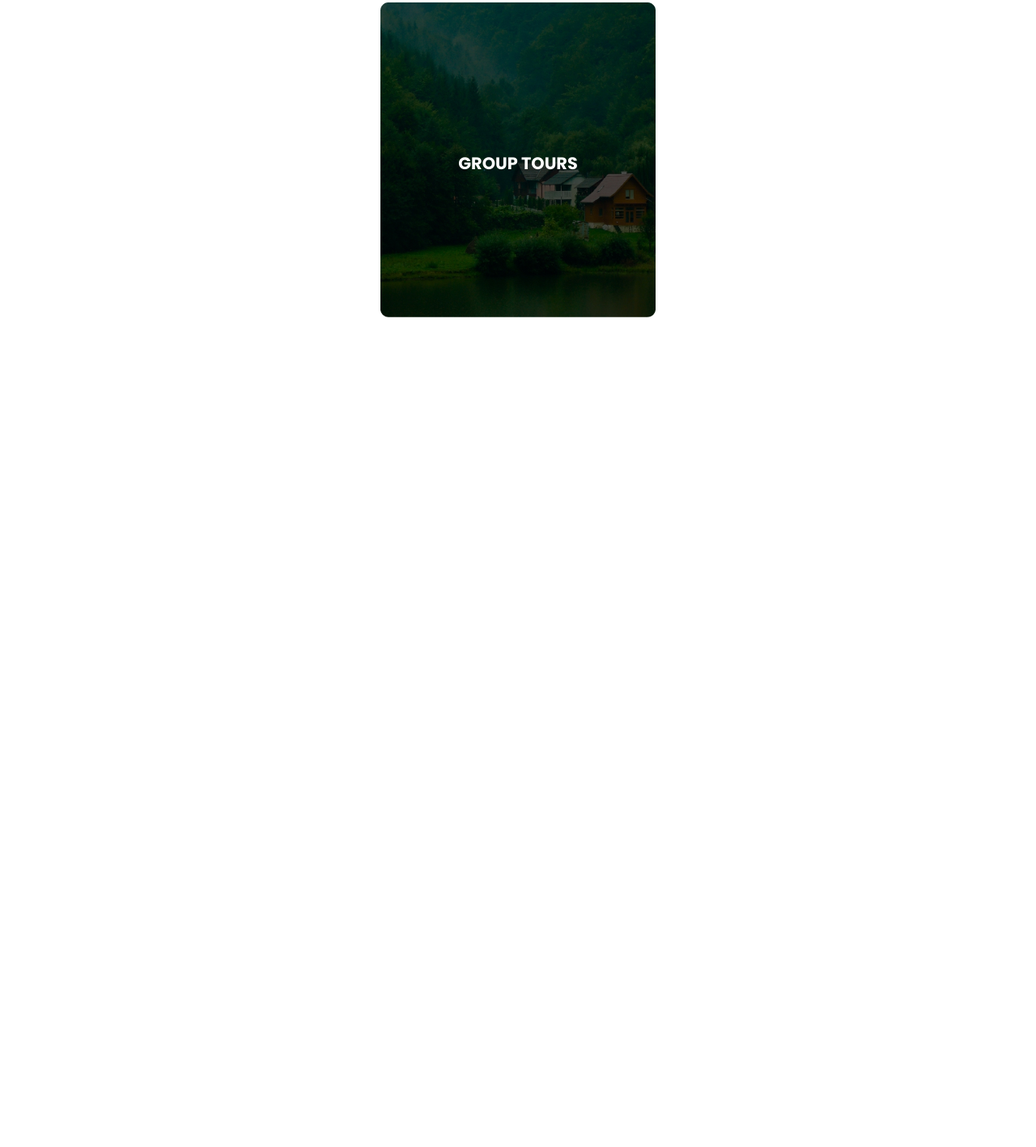
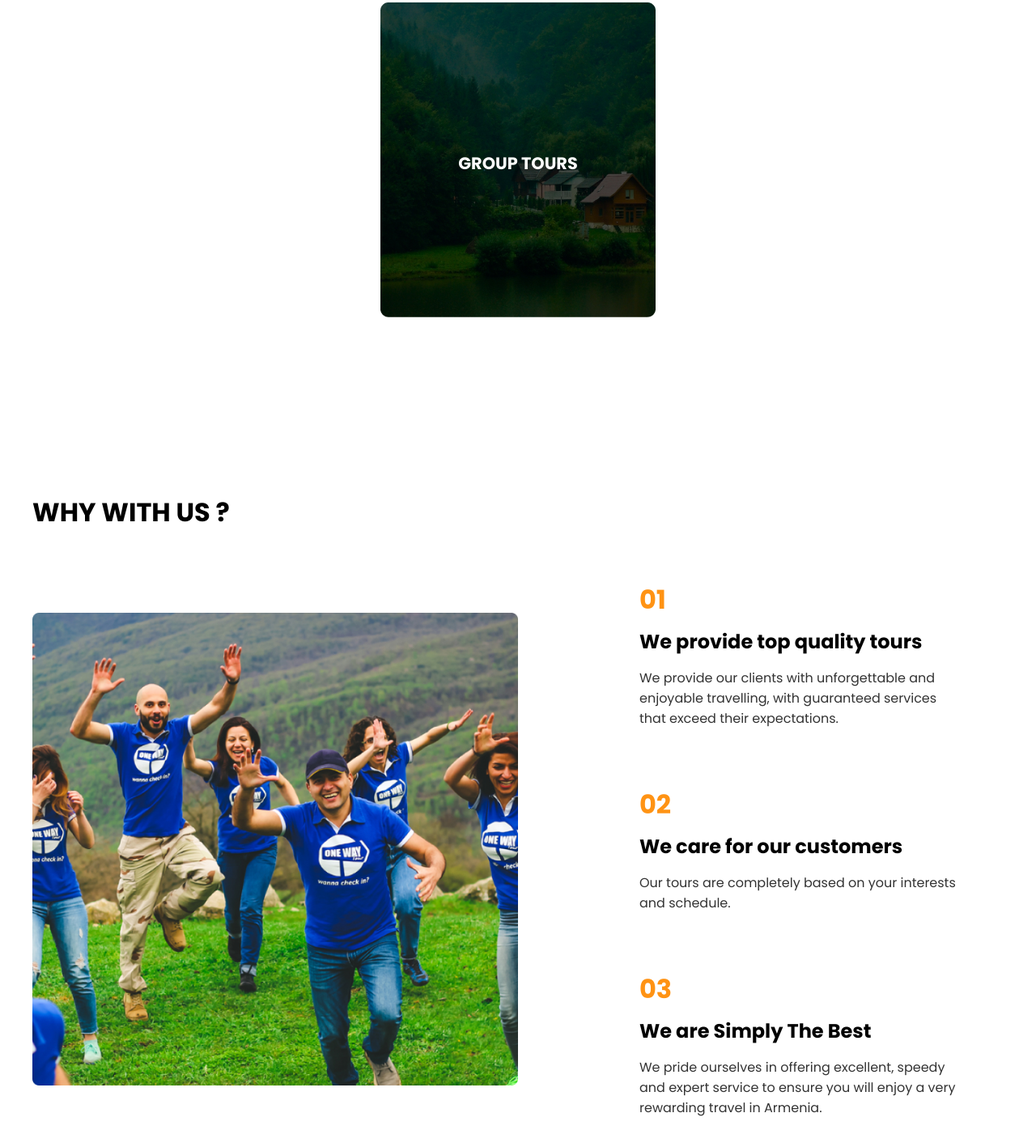
Before and after one commit to Vazgen04/OneWay-TravelAgency, a plain HTML site: page index.html in a window 1280 px wide. Shown: the part 1313-2730 px from the top of the page at 81% size. Before the commit the page ends 1812 px from the top, so only its background shows below. Drawn offline with Linux system fonts and the light colour scheme.

Commit message:
Benefits section has been created

```diff
--- /dev/null
+++ b/assets/styles/scss/blocks/_benefits.scss
@@ -0,0 +1,62 @@
+.benefits{
+    padding: $SectionPadding;
+
+    &__inner{
+        @include FlexElement (space-between);
+        margin-top: 50px;
+
+        @media (max-width: 1060px) {
+            &{
+                flex-direction: column;
+            }
+        }
+
+        .card{
+           margin-right: 50px;
+
+            @media (max-width : 1060px) {
+                margin-top: 50px;
+                margin-right: 0%;
+            }
+
+            &:not(:first-child){
+                margin-top: 70px;
+            }
+
+            &__icon{
+                font-size: 2em;
+                font-weight: 700;
+                color: $PrimaryColor;
+            }
+
+            &__title{
+                font-size: 1.5em;
+                font-weight: 700;
+                margin-top: 10px;
+                @media (max-width : 340px) {
+                    font-size: 1em;
+                }
+            }
+
+            &__text{
+                max-width: 400px;
+                margin-top: 15px;
+                opacity: 80%;
+
+                @media (max-width : 340px) {
+                    font-size: 0.8em;
+                }
+            }
+        }
+
+        .banner{
+            max-width: 50%;
+
+            @media (max-width: 1060px) {
+                &{
+                    max-width: 100%;
+                }
+            }
+        }
+    }
+}
--- a/assets/styles/scss/main.scss
+++ b/assets/styles/scss/main.scss
@@ -22,6 +22,16 @@ body{
     padding: 0px 40px;
 }
 
+.section_title{
+    font-size: 2em;
+    padding: 10px 0px;
+    font-weight: 700;
+
+    @media (max-width : 340px) {
+        font-size: 1.5em;
+    }
+}
+
 // Header
 @import "./blocks/header";
 
@@ -30,3 +40,6 @@ body{
 
 // Categories
 @import "./blocks/categories";
+
+// Benefits
+@import "./blocks/benefits";
--- a/index.html
+++ b/index.html
@@ -103,6 +103,47 @@
     </section>
     <!-- CATEGORIES END-->
 
+    <!-- BENEFITS START -->
+    <section class="benefits">
+        <div class="container">
+            <h1 class="section_title">WHY WITH US ?</h1>
+            <div class="benefits__inner">
+                <img class="banner" src="assets/img/section/benefits/banner.jpg" alt="Banner">
+                <div class="wrapper">
+                    <div class="card">
+                        <h2 class="card__icon">01</h2>
+                        <h3 class="card__title">We provide top quality tours</h3>
+                        <p class="card__text">
+                            We provide our clients with unforgettable and
+                            enjoyable travelling, with guaranteed services
+                            that exceed their expectations.
+                        </p>
+                    </div>
+
+                    <div class="card">
+                        <h2 class="card__icon">02</h2>
+                        <h3 class="card__title">We care for our customers</h3>
+                        <p class="card__text">
+                            Our tours are completely based on your
+                            interests and schedule.
+                        </p>
+                    </div>
+
+                    <div class="card">
+                        <h2 class="card__icon">03</h2>
+                        <h3 class="card__title">We are Simply The Best</h3>
+                        <p class="card__text">
+                            We pride ourselves in offering excellent,
+                            speedy and expert service to ensure you will
+                            enjoy a very rewarding travel in Armenia.
+                        </p>
+                    </div>
+                </div>
+            </div>
+        </div>
+    </section>
+    <!-- BENEFITS END-->
+
     <!-- JAVASCRIPT FILE-->
     <script src="./assets/js/script.js"></script>
 </body>
```
Also changed, not shown: assets/img/section/benefits/banner.jpg (added), assets/styles/css/main.css.
